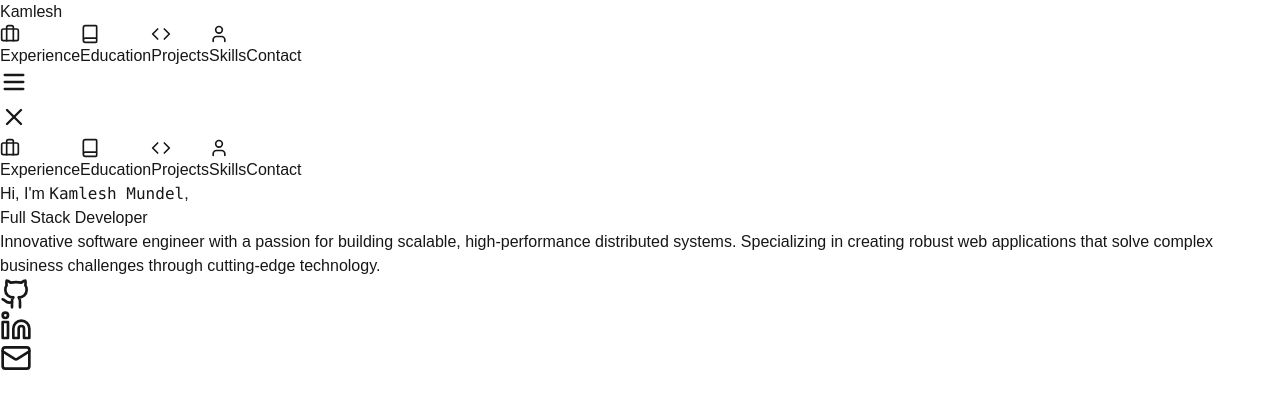
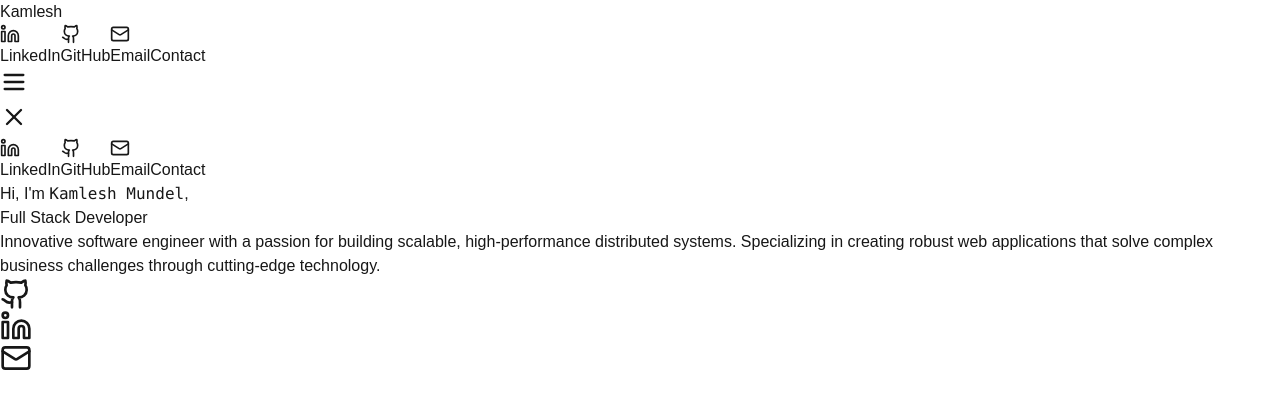
Before and after one commit to KamleshTechuz/port-v4, a Next.js app: page / in a window 1280 px wide. Shown: the top 408 px of the page. Built offline with nearby package versions, Linux system fonts and the light colour scheme.

Commit message:
theme updated

```diff
--- a/src/app/page.tsx
+++ b/src/app/page.tsx
@@ -26,7 +26,7 @@ const PortfolioWebsite = () => {
   return (
     <div className="dark bg-gradient-to-br from-gray-900 via-gray-800 to-black text-white min-h-[100vh] transition-colors duration-300">
       {/* Header Section */}
-      <Header scrollToSection={() => {}} />
+      <Header />
 
       <div className="mx-auto px-6 py-16 space-y-24 pt-[380px]">
         {/* Hero Section */}
--- a/src/components/Header.tsx
+++ b/src/components/Header.tsx
@@ -1,20 +1,19 @@
-import { Briefcase, Code, Home, Send, User, Menu, X, Book } from "lucide-react";
+import { Briefcase, Code, Home, Send, User, Menu, X, Book, Linkedin, Github, Mail } from "lucide-react";
 import { useState } from "react";
 
-const Header = ({ scrollToSection }: any) => {
+const Header = () => {
   const [menuOpen, setMenuOpen] = useState(false);
   const navItems = [
-    { name: "Experience", icon: <Briefcase size={20} /> },
-    { name: "Education", icon: <Book size={20} /> },
-    { name: "Projects", icon: <Code size={20} /> },
-    { name: "Skills", icon: <User size={20} /> },
+    { name: "LinkedIn", icon: <Linkedin size={20} />, url: "https://linkedin.com" },
+    { name: "GitHub", icon: <Github size={20} />, url: "https://github.com" },
+    { name: "Email", icon: <Mail size={20} />, url: "mailto:example@example.com" },
   ];
 
   return (
     <header className="fixed top-0 left-0 w-full bg-gray-900/80 backdrop-blur-md z-40 shadow-md transition-all duration-300">
       <div className="container mx-auto px-6 py-4 flex justify-between items-center">
         {/* Logo */}
-        <div className="text-2xl font-bold text-transparent bg-clip-text bg-gradient-to-r from-purple-500 to-pink-500">
+        <div className="text-2xl font-bold text-transparent bg-clip-text bg-gradient-to-r from-green-500 to-green-700">
           Kamlesh
         </div>
 
@@ -23,8 +22,8 @@ const Header = ({ scrollToSection }: any) => {
           {navItems.map((item, index) => (
             <button
               key={index}
-              onClick={() => scrollToSection(item.name.toLowerCase())}
-              className="flex items-center text-gray-300 hover:text-purple-400 transition-all gap-2"
+              onClick={() => window.open(item.url, "_blank")}
+              className="flex items-center text-gray-300 hover:text-green-400 transition-all gap-2"
             >
               {item.icon}
               {item.name}
@@ -32,8 +31,8 @@ const Header = ({ scrollToSection }: any) => {
           ))}
           {/* Contact Button */}
           <button
-            onClick={() => scrollToSection("contact")}
-            className="px-4 py-2 bg-gradient-to-r from-purple-500 to-pink-500 text-white rounded-lg shadow-md hover:shadow-lg hover:scale-105 transform transition-transform"
+            onClick={() => {}}
+            className="px-4 py-2 bg-gradient-to-r from-green-500 to-green-700 text-white rounded-lg shadow-md hover:shadow-lg hover:scale-105 transform transition-transform"
           >
             Contact
           </button>
@@ -68,10 +67,10 @@ const Header = ({ scrollToSection }: any) => {
             <button
               key={index}
               onClick={() => {
-                scrollToSection(item.name.toLowerCase());
+                window.open(item.url, "_blank");
                 setMenuOpen(false);
               }}
-              className="flex items-center gap-2 px-4 py-2 text-gray-300 hover:text-purple-400 transition-all text-lg"
+              className="flex items-center gap-2 px-4 py-2 text-gray-300 hover:text-green-400 transition-all text-lg"
             >
               {item.icon}
               {item.name}
@@ -79,11 +78,8 @@ const Header = ({ scrollToSection }: any) => {
           ))}
           {/* Contact Button */}
           <button
-            onClick={() => {
-              scrollToSection("contact");
-              setMenuOpen(false);
-            }}
-            className="px-4 py-2 bg-gradient-to-r from-purple-500 to-pink-500 text-white rounded-lg shadow-md hover:shadow-lg hover:scale-105 transform transition-transform"
+            onClick={() => {}}
+            className="px-4 py-2 bg-gradient-to-r from-green-500 to-green-700 text-white rounded-lg shadow-md hover:shadow-lg hover:scale-105 transform transition-transform"
           >
             Contact
           </button>
--- a/src/components/Hero.tsx
+++ b/src/components/Hero.tsx
@@ -5,7 +5,7 @@ const Hero = () => {
   return (
     <div className="text-center space-y-6">
       <h1 className="text-5xl font-bold">
-        Hi, I'm <code className="text-transparent bg-clip-text bg-gradient-to-r from-purple-500 to-pink-500">Kamlesh Mundel</code>, <br />Full Stack Developer
+        Hi, I'm <code className="text-transparent bg-clip-text bg-gradient-to-r from-green-500 to-green-700">Kamlesh Mundel</code>, <br />Full Stack Developer
       </h1>
       <p className="text-xl text-gray-300 max-w-3xl mx-auto leading-relaxed">
         Innovative software engineer with a passion for building scalable,
@@ -16,19 +16,19 @@ const Hero = () => {
       <div className="flex justify-center space-x-6 pt-4">
         <a
           href="#"
-          className="text-white hover:text-purple-400 transition-colors"
+          className="text-white hover:text-green-400 transition-colors"
         >
           <Github size={32} />
         </a>
         <a
           href="#"
-          className="text-white hover:text-purple-400 transition-colors"
+          className="text-white hover:text-green-400 transition-colors"
         >
           <Linkedin size={32} />
         </a>
         <a
           href="#"
-          className="text-white hover:text-purple-400 transition-colors"
+          className="text-white hover:text-green-400 transition-colors"
         >
           <Mail size={32} />
         </a>
```
